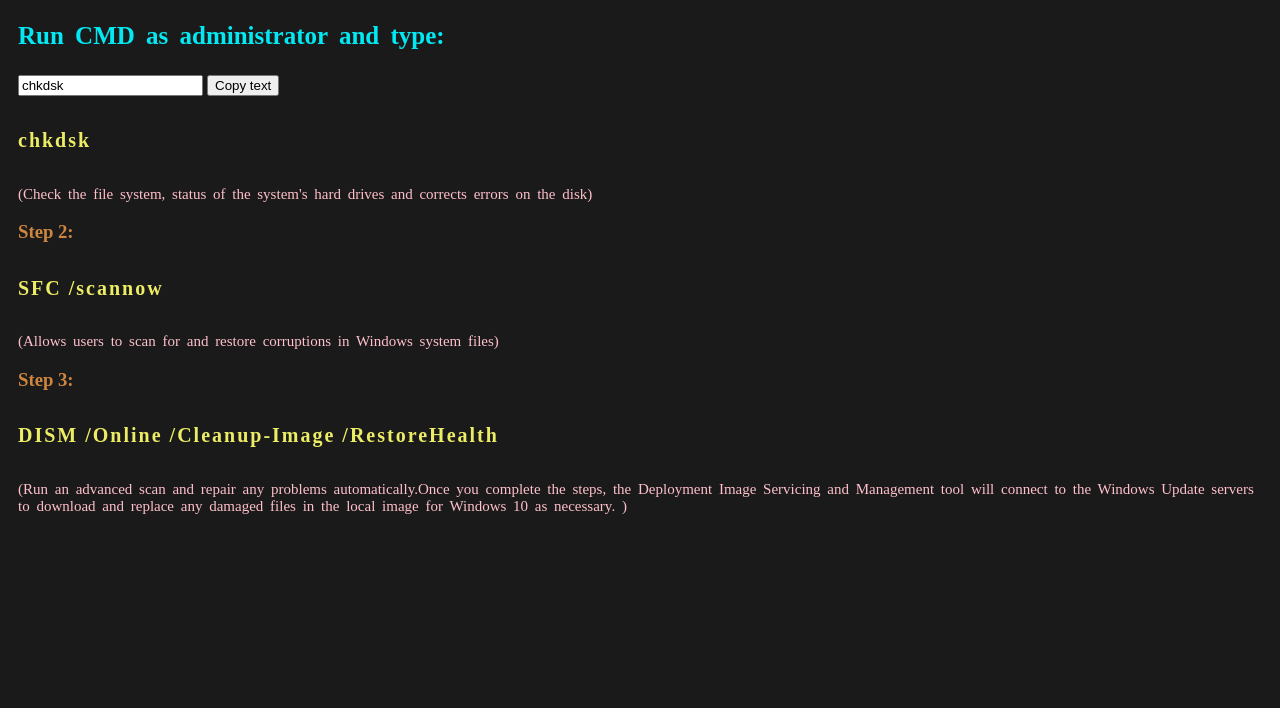
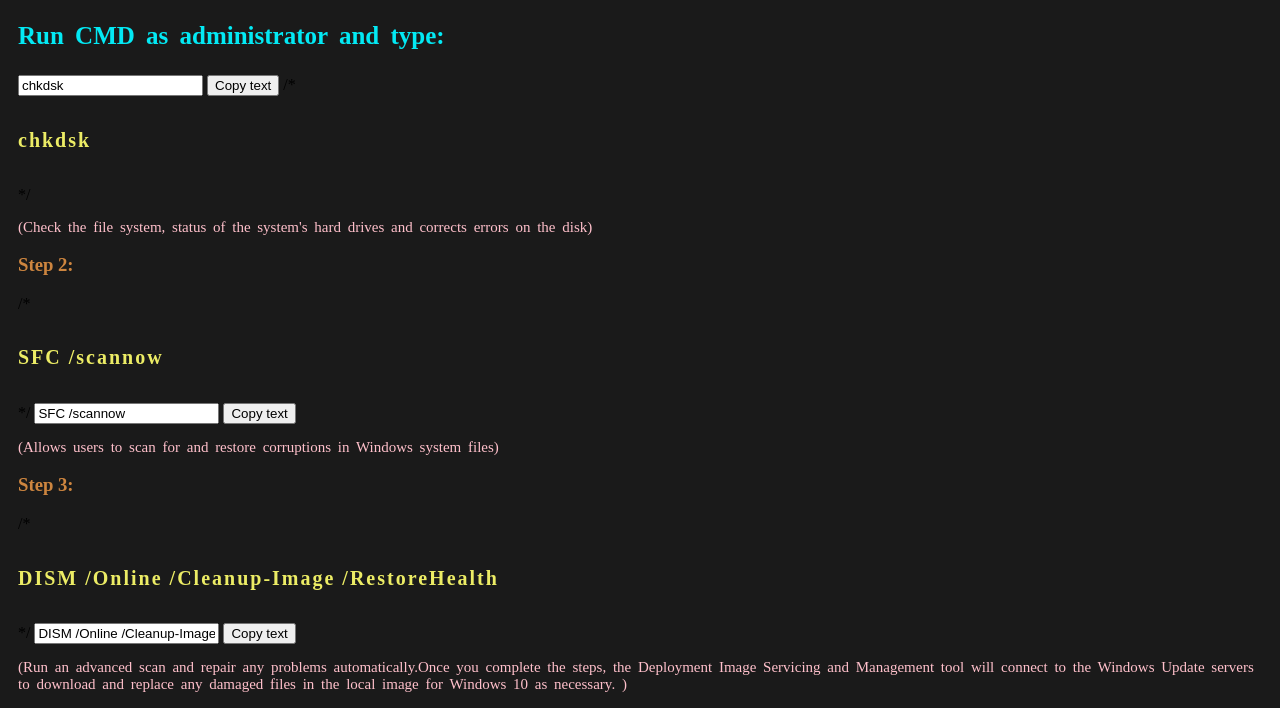
Before and after one commit to sriii7/pcneeds, a plain HTML site: page pcallissues.html in a window 1280 px wide. Shown: the part 290-998 px from the top of the page. Before the commit the page ends 820 px from the top, so only its background shows below. Drawn offline with Linux system fonts and the light colour scheme.

Commit message:
Update pcallissues.html

```diff
--- a/pcallissues.html
+++ b/pcallissues.html
@@ -45,13 +45,29 @@
          </button>
          </div>
 
-        <h5 class="inparaheads1">chkdsk</h5>
+        /*<h5 class="inparaheads1">chkdsk</h5>*/
         <p class="paras1">(Check the file system, status of the system's hard drives and corrects errors on the disk)</p>
         <h3 class="steps1">Step 2:</h3>
-        <h5 class="inparaheads1">SFC /scannow</h5>
+       /* <h5 class="inparaheads1">SFC /scannow</h5>*/
+         <input type="text" value="SFC /scannow" id="myInput">
+
+       <div class="tooltip">
+         <button onclick="myFunction()" onmouseout="outFunc()">
+         <span class="tooltiptext" id="myTooltip">Copy to clipboard</span>
+         Copy text
+         </button>
+         </div>
         <p class="paras1">(Allows users to scan for and restore corruptions in Windows system files)</p>
         <h3 class="steps1">Step 3:</h3>
-        <h5 class="inparaheads1">DISM /Online /Cleanup-Image /RestoreHealth</h5>
+       /* <h5 class="inparaheads1">DISM /Online /Cleanup-Image /RestoreHealth</h5>*/
+         <input type="text" value="DISM /Online /Cleanup-Image /RestoreHealth" id="myInput">
+
+       <div class="tooltip">
+         <button onclick="myFunction()" onmouseout="outFunc()">
+         <span class="tooltiptext" id="myTooltip">Copy to clipboard</span>
+         Copy text
+         </button>
+         </div>
         <p class="paras1">(Run an advanced scan and repair any problems automatically.Once you complete the steps, the Deployment Image Servicing and Management tool will connect to the Windows Update servers to download and replace any damaged files in the local image for Windows 10 as necessary. )</p>
 
 
```
